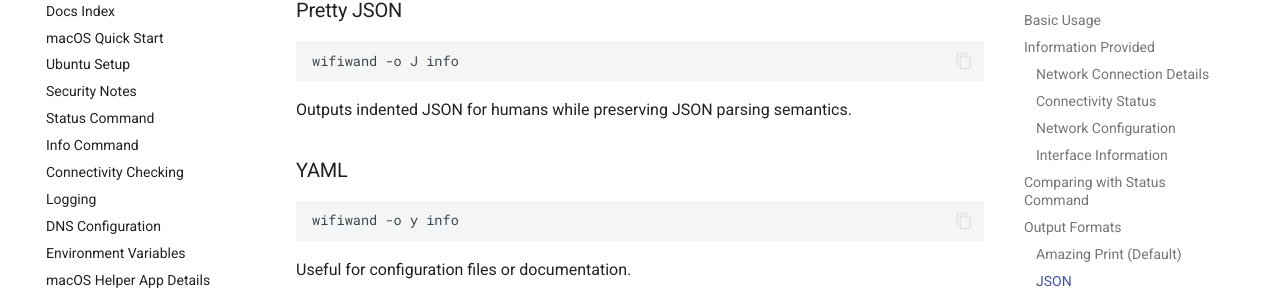
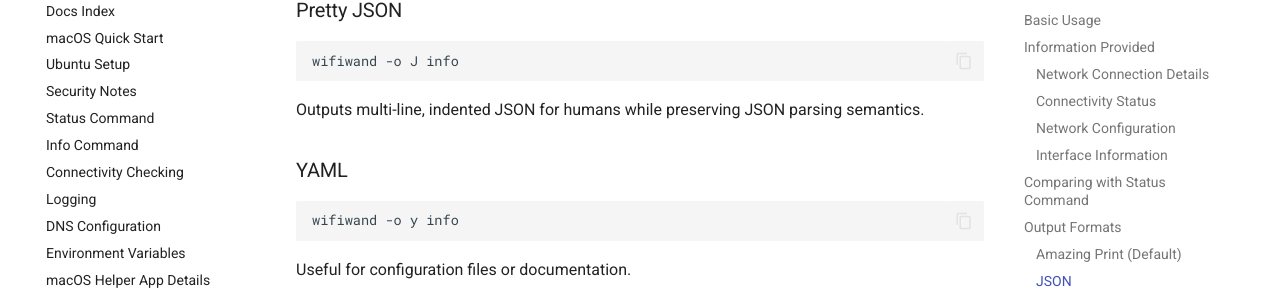
Before and after one commit to keithrbennett/wifiwand, an MkDocs documentation site: the page built from docs/INFO_COMMAND.md, in a window 1280 px wide and 900 px high, scrolled down 3732 px. Shown: the part 160-452 px from the top of the window. Built offline with MkDocs 1.6.1 and Material for MkDocs 9.7.7, drawn with Linux system fonts in a browser that asks for light colours; comment, search, counter and statistics services are not loaded.

Commit message:
Clarify pretty JSON description: multi-line, indented (not just indented)
Co-Authored-By: Claude Sonnet 4.6 <noreply@anthropic.com>
Claude-Session: https://claude.ai/code/session_019ShcdGxmswXBK5PGxjJxbT

````diff
--- a/docs/INFO_COMMAND.md
+++ b/docs/INFO_COMMAND.md
@@ -138,7 +138,7 @@ data['ipv6_addresses'] #=> ['fe80::1', '2001:db8::100']
 wifiwand -o J info
 ```
 
-Outputs indented JSON for humans while preserving JSON parsing semantics.
+Outputs multi-line, indented JSON for humans while preserving JSON parsing semantics.
 
 ### YAML
 ```bash
````
Also changed, not shown: docs/BREAKING_CHANGES_V3.md (+1 -1 lines).
